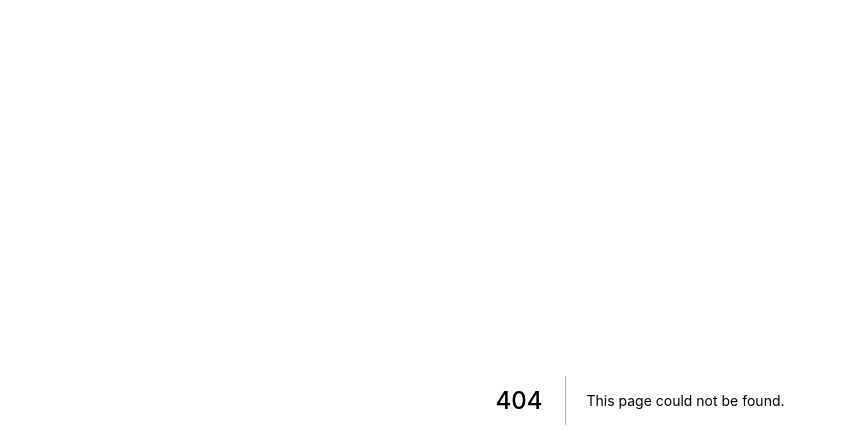
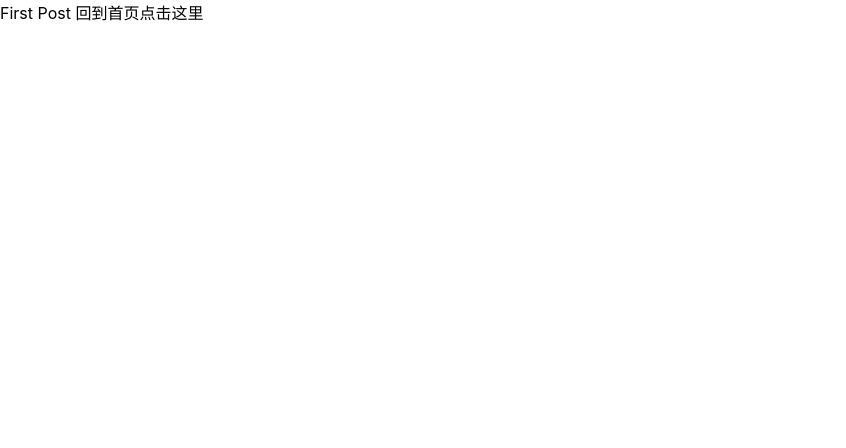
Before and after one commit to Gakki-coco/nextjs-blog-test, a Next.js app: page /posts/first-post in a window 1280 px wide. Before the commit this address had no page. Shown: the top 448 px of the page, without its empty margins (0-846 px from the left). Built offline with nearby package versions, Linux system fonts and the light colour scheme.

Commit message:
Link 快速导航

```diff
--- a/package.json
+++ b/package.json
@@ -11,5 +11,9 @@
     "next": "9.5.2",
     "react": "16.13.1",
     "react-dom": "16.13.1"
+  },
+  "devDependencies": {
+    "@types/react": "^16.9.46",
+    "@types/react-dom": "^16.9.8"
   }
 }
--- /dev/null
+++ b/pages/posts/first-post.js
@@ -0,0 +1,11 @@
+import React from 'react'
+import Link from 'next/link'
+
+export default function X() {
+    return (
+        <div>
+            First Post 回到首页
+            <Link href={"/"}><a>点击这里</a></Link>
+        </div>
+    )
+}
```
Also changed, not shown: pages/index.js (+7 -3 lines), 1 other file (tests, documents, lock files or other folders).
